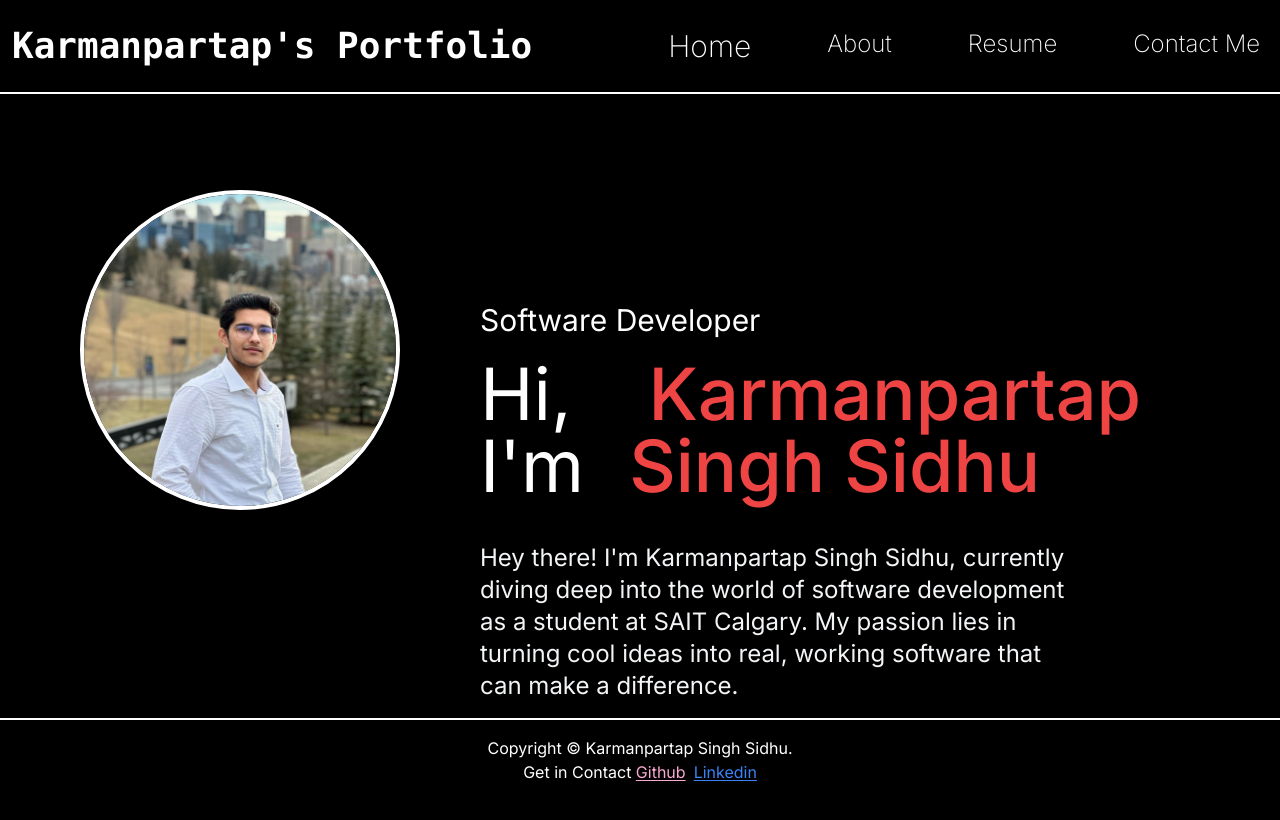
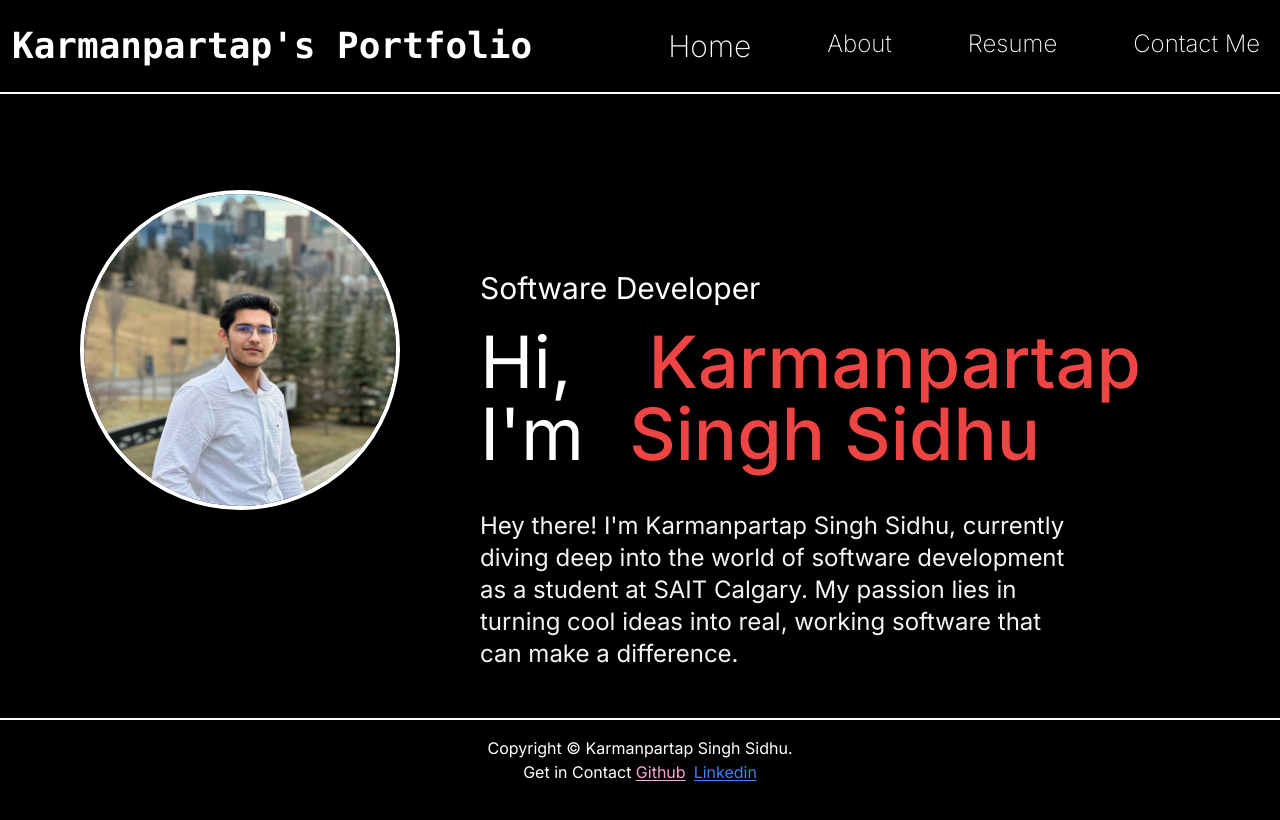
Before and after one commit to Karman1600/my-portfoilio, a Next.js app: page / in a window 1280 px wide. Shown: the top 820 px of the page. Built offline with nearby package versions, Linux system fonts and the light colour scheme.

Commit message:
Update page.jsx

```diff
--- a/app/page.jsx
+++ b/app/page.jsx
@@ -15,7 +15,7 @@ export default function Home() {
         src="/myself.jpg"
         alt="Myself"
       />
-      <div className="flex rounded h-full overflow-hidden shadow-lg mt-52 mb-72">
+      <div className="flex rounded h-full overflow-hidden shadow-lg mt-44 mb-72">
         <div className="px-0 py-0">
           <p className="flex font-poppins mb-5 text-3xl justify-start">
             Software Developer
```
